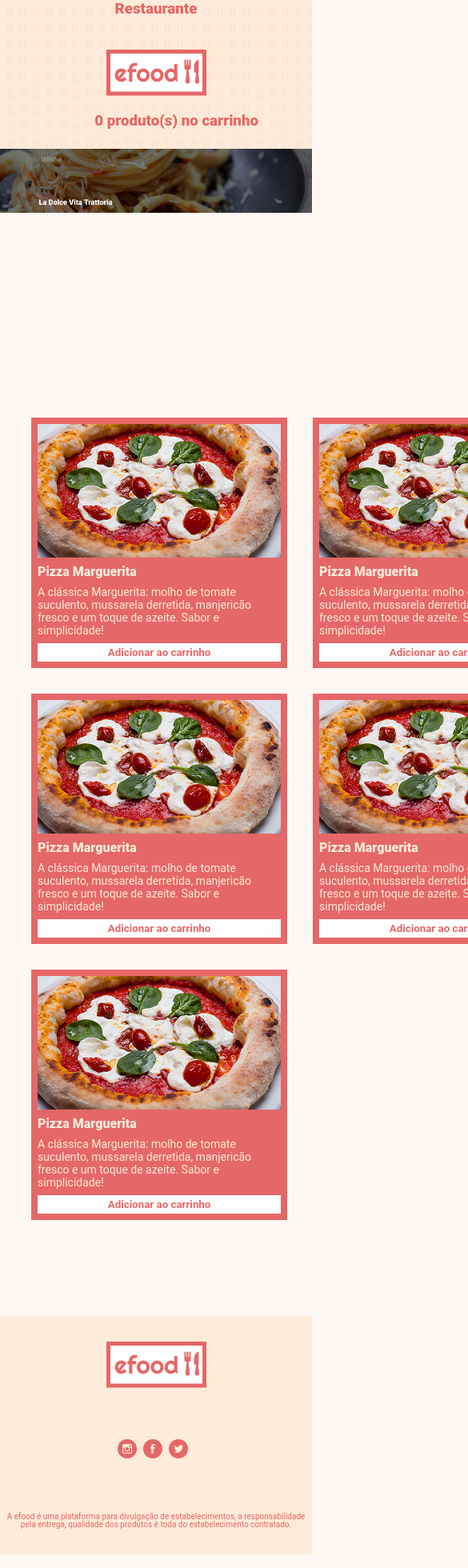
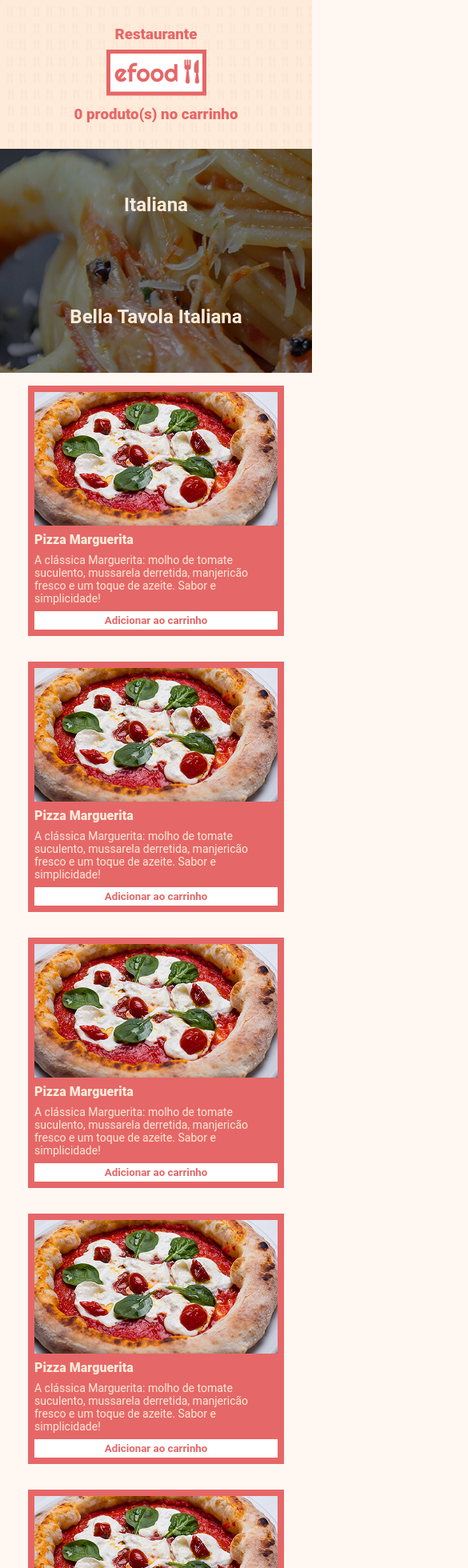
Before and after one commit to Enge-Olate/efood, a React (Vite) app: page /perfil in a window 390 px wide. Shown: the top 1960 px of the page at 80% size, 585 px wide, since content can reach past the window. Built offline with nearby package versions, Linux system fonts and the light colour scheme.

Commit message:
Commit 11: ajustando breakpoints.

```diff
--- a/src/components/Banner/index.tsx
+++ b/src/components/Banner/index.tsx
@@ -1,11 +1,18 @@
-import { ImageBanner } from "./style";
+import { ImageBanner, InfoBistro } from "./style";
 export type Props={
     imagem:string;
+    titleGen?:string;
+    titleBistro?:string
 }
-export default function Banner({imagem}:Props){
+
+export default function Banner({imagem, titleGen, titleBistro}:Props){
 
     return(
         <ImageBanner imagem={imagem}>
+            <InfoBistro>
+                <h2>{titleGen}</h2>
+                <h2>{titleBistro}</h2>
+            </InfoBistro>
         </ImageBanner>
     );
 }
--- a/src/components/Banner/style.ts
+++ b/src/components/Banner/style.ts
@@ -1,9 +1,26 @@
 import styled from "styled-components";
 import type { Props } from ".";
+import { breakPoints, colors } from "../../globalStyle";
 export const ImageBanner= styled.div<Props>`
     width: 100%;
     height: 280px;
+    display: flex;
     background-image: url(${(props)=> props.imagem});
     background-repeat: no-repeat;
-    background-size: contain;
+    background-size: cover;
+
+
+    `
+export const InfoBistro=styled.div`
+    margin:0 auto;
+    max-width: 1024px;
+    width: 100%;
+    display: flex;
+    flex-direction: column;
+    justify-content: space-around;
+    color: ${colors.bcf};
+    @media(max-width: ${breakPoints.tablet}){
+        text-align: center;
+    }
+
 `
--- a/src/components/FoodList/style.ts
+++ b/src/components/FoodList/style.ts
@@ -1,5 +1,5 @@
 import styled from "styled-components";
-import { colors } from "../../globalStyle";
+import { breakPoints, colors } from "../../globalStyle";
 
 export const ContainerProduct = styled.div`
     display: grid;
@@ -9,6 +9,16 @@ export const ContainerProduct = styled.div`
     padding-top: 56px;
     color: ${colors.bcc};
     padding-bottom: 120px;
+    @media (max-width: ${breakPoints.tablet}){
+        grid-template-columns: 1fr;
+        justify-items: center;
+        padding: 16px;
+    }
+    @media (min-width: ${breakPoints.tablet}) {
+        grid-template-columns:repeat(3, 1fr);
+        justify-items: center;
+        column-gap: 24px;
+    }
 
 `
 export const CardProduct=styled.div`
@@ -17,8 +27,8 @@ export const CardProduct=styled.div`
     display: flex;
     flex-direction: column;
     padding: 8px;
-    background-color: rgb(230, 103, 103);
-    color: rgb(255, 235, 217);
+    background-color: ${colors.bcbl};
+    color: ${colors.bcf};
 
     h4{
         margin: 8px 0;
--- a/src/components/Footer/index.tsx
+++ b/src/components/Footer/index.tsx
@@ -1,19 +1,35 @@
-import { FooterStyle } from "./style";
 import logo from "../../assets/logo.png";
 import insta from "../../assets/instagram-round-svgrepo-com (1) 1.png";
 import x from "../../assets/x.png";
 import face from "../../assets/facebook.png";
+import {
+  FooterContainer,
+  FooterContent,
+  FooterText,
+  SocialLinks,
+} from "./style";
 export default function Footer() {
-    return (
-        <FooterStyle>
-            <img src={logo} alt="Logo da empresa." />
-            <ul>
-                <li><img src={insta} alt="Logo Instagram" /></li>
-                <li><img src={face} alt="Logo Facebook" /></li>
-                <li><img src={x} alt="Logo X" /></li>
-            </ul>
-            <p>A efood é uma plataforma para divulgação de estabelecimentos, a responsabilidade pela entrega, qualidade dos produtos é toda do estabelecimento contratado. </p>
-        </FooterStyle>
-    );
-
+  return (
+    <FooterContainer>
+      <FooterContent>
+        <img src={logo} alt="Logo da empresa." />
+        <SocialLinks>
+          <a href="#">
+            <img src={insta} alt="Logo Instagram" />
+          </a>
+          <a href="#">
+            <img src={face} alt="Logo Facebook" />
+          </a>
+          <a href="#">
+            <img src={x} alt="Logo X" />
+          </a>
+        </SocialLinks>
+        <FooterText>
+            A efood é uma plataforma para divulgação de estabelecimentos, a
+            responsabilidade pela entrega, qualidade dos produtos é toda do
+            estabelecimento contratado.{" "}
+        </FooterText>
+      </FooterContent>
+    </FooterContainer>
+  );
 }
--- a/src/components/Footer/style.ts
+++ b/src/components/Footer/style.ts
@@ -1,26 +1,36 @@
-import styled from "styled-components";
-import { colors } from "../../globalStyle";
+import styled from "styled-components"
+import { breakPoints, colors } from "../../globalStyle"
 
-export const FooterStyle = styled.footer`
-    height: 298px;
+export const FooterContainer = styled.footer`
+    background-color: ${colors.bcf}; /* Cor bege mais escura dos seus estilos */
+    padding: 40px 0;
+    margin-top: 80px; /* Espaço entre as pizzas e o footer */
+    width: 100%;
+`
+
+export const FooterContent = styled.div`
+    max-width: 1024px;
+    width: 100%;
+    margin: 0 auto;
     display: flex;
+    flex-direction: column;
     align-items: center;
-    flex-direction: column;
-    justify-content: space-around;
-    background-color: ${colors.bcf};
+    text-align: center;
 
-    ul>li{
-        display: inline;
-        margin-right: 8px;
-    }
-
-    p{
-        max-width:560px;
-        width: 100%;
-        line-height: 100%;
-        font-size: 10px;
-        font-weight: 400;
-        text-align: center;
-        color: ${colors.cft};
+    @media (max-width: ${breakPoints.tablet}) {
+        padding: 0 16px;
     }
 `
+
+export const SocialLinks = styled.div`
+    display: flex;
+    gap: 8px;
+    margin: 32px 0 80px; /* Espaço entre logo, ícones e o texto final */
+`
+
+export const FooterText = styled.p`
+    font-size: 10px;
+    color: ${colors.cft};
+    max-width: 480px; /* Limita o texto para não ficar uma linha gigante no desktop */
+    line-height: 1.2;
+`
--- a/src/components/Header/index.tsx
+++ b/src/components/Header/index.tsx
@@ -1,5 +1,6 @@
 import {
   CenterArea,
+  ContainerNav,
   HeaderStyle,
   LeftArea,
   RightArea,
@@ -26,7 +27,7 @@ export default function Header({
   return (
     <HeaderStyle variant={variant}>
       {variant === "default" && (
-        <>
+        <ContainerNav>
           <LeftArea>
             <Subtitle>{text}</Subtitle>
           </LeftArea>
@@ -38,7 +39,7 @@ export default function Header({
           <RightArea>
             <Subtitle>{infoCar}</Subtitle>
           </RightArea>
-        </>
+        </ContainerNav>
       )}
       {variant === "home" && (
         <>
--- a/src/components/Header/style.ts
+++ b/src/components/Header/style.ts
@@ -13,31 +13,28 @@ export const HeaderStyle = styled.header<HeaderProps>`
     background-repeat: no-repeat;
     background-size: cover;
 
+
     ${({ variant }) =>
         variant === 'home' ? css`
         height: 384px;
         align-items: center;
         flex-direction: column;
         justify-content: space-around;
+        @media(max-width: ${breakPoints.tablet}){
+            height: 250px;
+            justify-content: space-evenly;
+
+        }
     `
             : css`
             height: 186px;
-            padding: 0 171px;
-            flex-direction: row;
-            align-items: center;
-            justify-content: space-between;
+            display: flex;
+            @media(max-width: ${breakPoints.tablet}){
+               flex-direction: column;
+               justify-content: space-around;
+
+             }
     `}
-    @media (max-width: ${breakPoints.mobile}){
-        ${({ variant }) =>
-        variant === 'default' && css`
-            flex-direction: column;
-            gap: 1rem;
-            align-items: center;
-            justify-content: space-around;
-        `
-
-    }
-    }
 
 `
 export const Title = styled.h1`
@@ -57,17 +54,31 @@ export const Subtitle = styled.h3`
 
 // Estilo para o header default
 
-
+export const ContainerNav=styled.div`
+    margin: 0 auto;
+    max-width: 1024px;
+    width: 100%;
+    display: flex;
+    align-items:center;
+    @media(max-width: ${breakPoints.tablet}){
+        flex-direction: column;
+    }
+`
 export const LeftArea = styled.div`
   flex: 1;
   display: flex;
   justify-content: flex-start;
+
 `;
 
 export const CenterArea = styled.div`
   flex: 1;
   display: flex;
   justify-content: center;
+  @media(max-width: ${breakPoints.tablet}){
+            width:auto ;
+            margin-top:8px;
+    }
 `;
 
 export const RightArea = styled.div`
@@ -75,4 +86,8 @@ export const RightArea = styled.div`
   flex: 1;
   display: flex;
   justify-content: flex-end;
+   @media(max-width: ${breakPoints.tablet}){
+            width:auto ;
+            margin-top:8px;
+    }
 `;
--- a/src/components/ListBistro/style.ts
+++ b/src/components/ListBistro/style.ts
@@ -7,7 +7,8 @@ export const ContainerListBistro = styled.section`
     grid-template-columns: 1fr 1fr;
     gap: 24px 80px;
 
-    @media (max-width: ${breakPoints.mobile}){
+    @media (max-width: ${breakPoints.tablet}){
+        padding: 16px;
         display: grid;
         grid-template-columns: 1fr;
         gap: 28px;
--- a/src/components/pages/perfil/index.tsx
+++ b/src/components/pages/perfil/index.tsx
@@ -4,8 +4,8 @@ import logo from "../../../assets/logo.png";
 import FoodList from "../../FoodList";
 import Banner from "../../Banner";
 import apresentacao from "../../../assets/apresentacao.png";
-export default function Perfil(){
-    return(
+export default function Perfil() {
+  return (
     <>
       <Header
         variant="default"
@@ -13,8 +13,12 @@ export default function Perfil(){
         text="Restaurante"
         infoCar="0 produto(s) no carrinho"
       />
-        <Banner imagem={apresentacao}/>
-        <FoodList/>
+      <Banner
+        imagem={apresentacao}
+        titleGen="Italiana"
+        titleBistro="Bella Tavola Italiana"
+      />
+      <FoodList />
       <Footer />
     </>
   );
--- a/src/globalStyle.ts
+++ b/src/globalStyle.ts
@@ -22,6 +22,8 @@ export const RootGlobalStyle = createGlobalStyle`
         text-decoration: none;
     }
     body{
+        width: 100%;
+        margin: 0 auto;
         background-color: ${colors.bcm};
 
     }
@@ -30,15 +32,7 @@ export const Container = styled.main`
     max-width: 1024px;
     width: 100%;
     margin: 0 auto;
-    @media (max-width: ${breakPoints.mobile}){
-        max-width: 80%;
-    }
-    /* @media (min-width: ${breakPoints.tablet}){
-        max-width: 80%;
-    }
-    @media (min-width: ${breakPoints.desktop}){
-        max-width: 50%;
-    } */
+
 
 
 `
```
Also changed, not shown: src/assets/apresentacao.png. Lines whose indentation alone changed are shown as unchanged.
